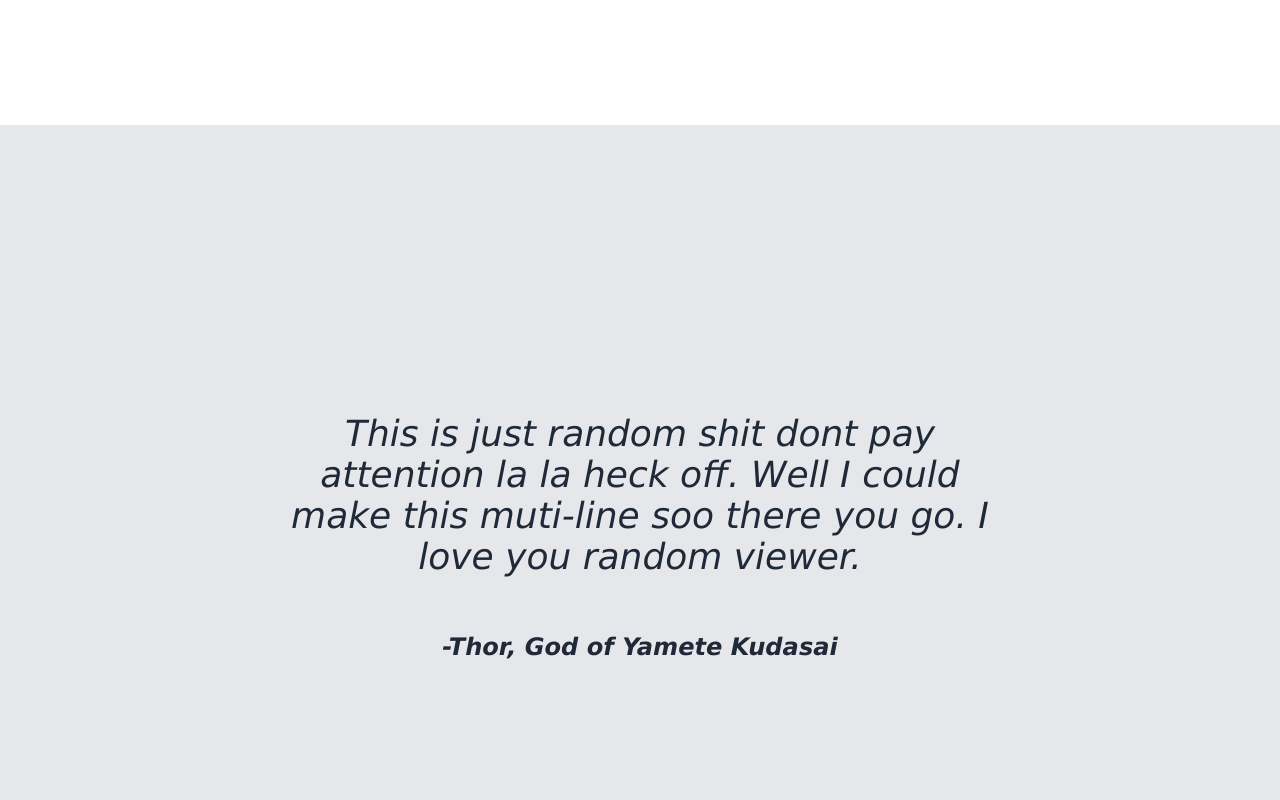
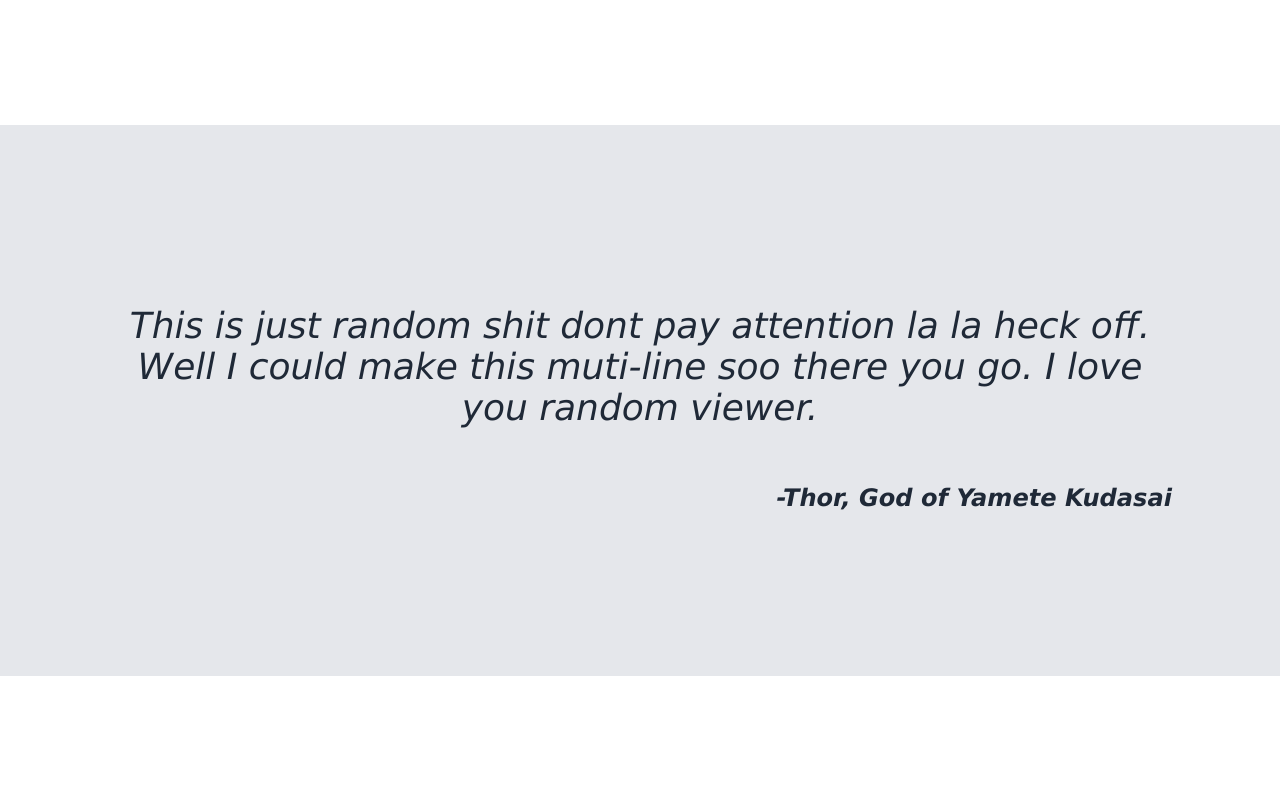
Before and after one commit to DARK-CODE-SSS/Landing_page, a plain HTML site: page index.html in a window 1280 px wide. Shown: the part 1240-2040 px from the top of the page. Drawn offline with Linux system fonts and the light colour scheme.

Commit message:
completed quote section css

```diff
--- a/style.css
+++ b/style.css
@@ -124,10 +124,14 @@ body {
     margin-bottom: 8em;
     text-align: center;
     background-color: #E5E7EB;
-    padding: 8em;
+    padding: 5em 3em 3em 3em;
     font-size: 36px;
     font-style: italic;
     font-family: Verdana, Geneva, Tahoma, sans-serif;
     font-weight: light;
     color: #1f2937;
 }
+
+#author-name {
+    text-align: right;
+}
```
